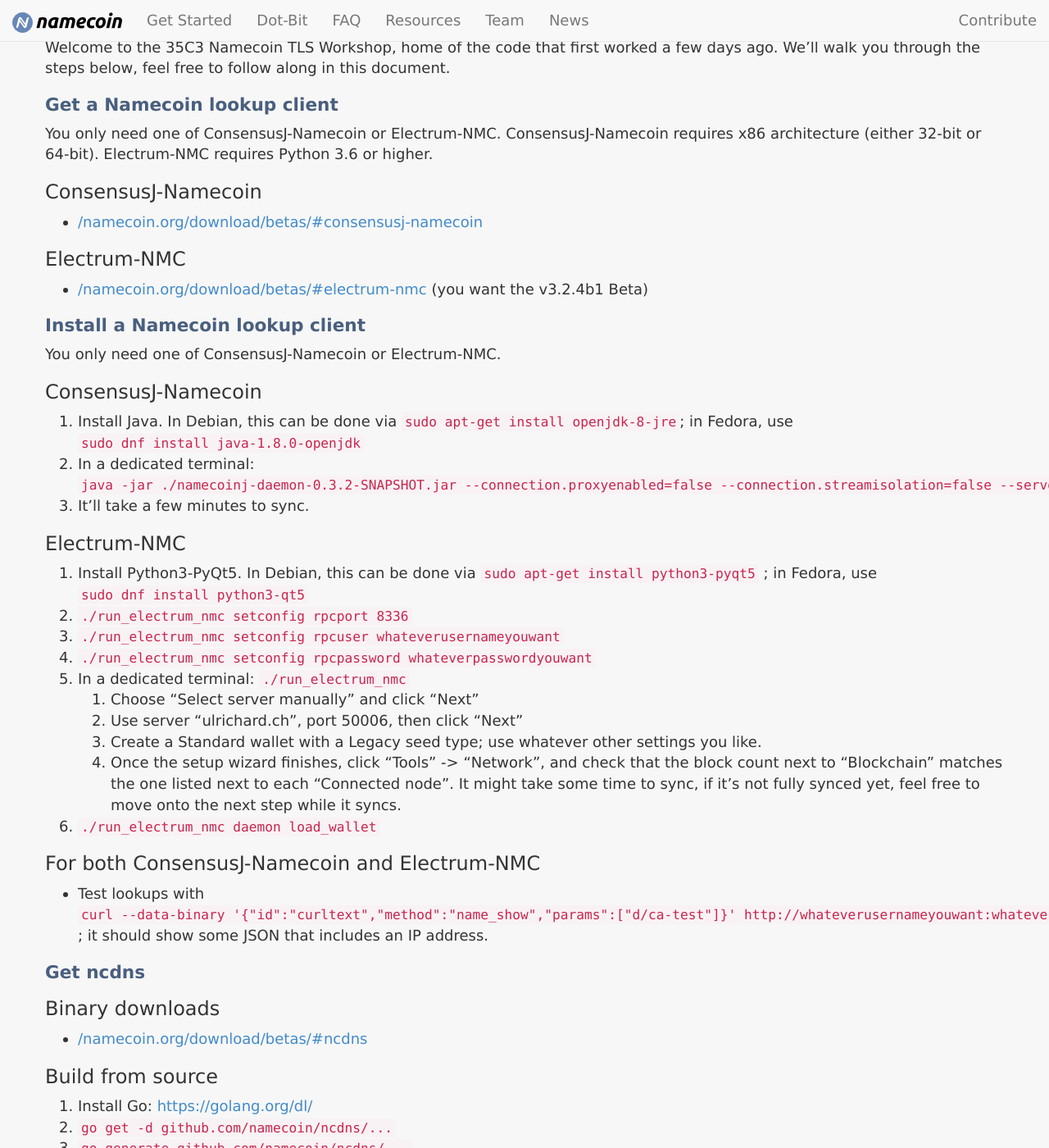
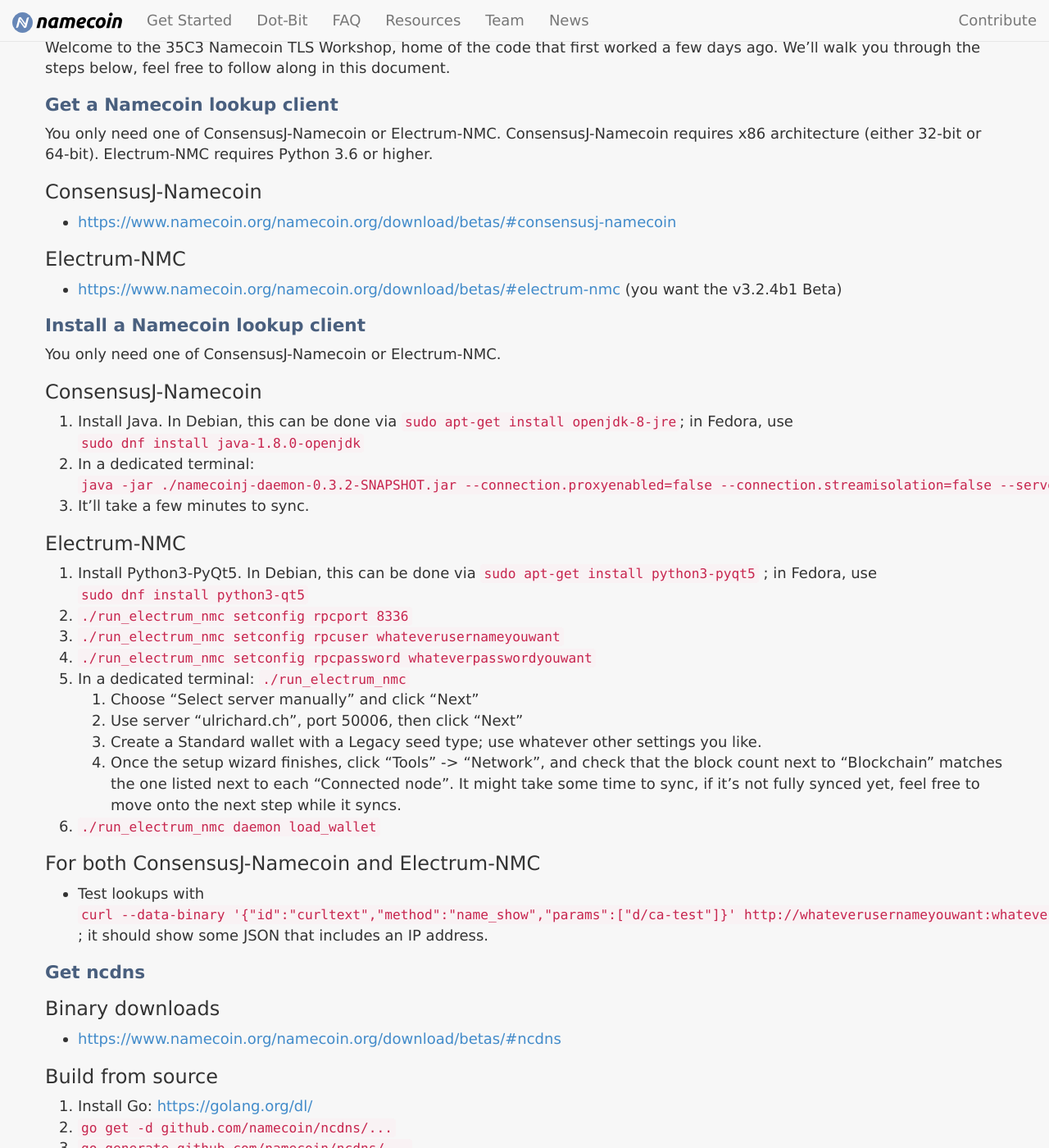
Before and after one commit to JeremyRand/namecoin.org, a Jekyll site: the page built from resources/presentations/35C3/tls-workshop/index.md, in a window 1280 px wide and 1400 px high, scrolled down 415 px. Shown: the whole window at 82% size. Built offline with Jekyll 4.4.1, drawn with Linux system fonts in a browser that asks for light colours; some of the changed text lies outside the part shown.

Commit message:
Fix URL formatting of 35C3 workshop notes

```diff
--- a/resources/presentations/35C3/tls-workshop/index.md
+++ b/resources/presentations/35C3/tls-workshop/index.md
@@ -15,11 +15,11 @@ You only need one of ConsensusJ-Namecoin or Electrum-NMC.  ConsensusJ-Namecoin r
 
 ### ConsensusJ-Namecoin
 
-* [{{ "/download/betas/#consensusj-namecoin" | relative_url }}]({{ "/download/betas/#consensusj-namecoin" | relative_url }})
+* [{{ "/download/betas/#consensusj-namecoin" | absolute_url }}]({{ "/download/betas/#consensusj-namecoin" | relative_url }})
 
 ### Electrum-NMC
 
-* [{{ "/download/betas/#electrum-nmc" | relative_url }}]({{ "/download/betas/#electrum-nmc" | relative_url }}) (you want the v3.2.4b1 Beta)
+* [{{ "/download/betas/#electrum-nmc" | absolute_url }}]({{ "/download/betas/#electrum-nmc" | relative_url }}) (you want the v3.2.4b1 Beta)
 
 ## Install a Namecoin lookup client
 
@@ -52,7 +52,7 @@ You only need one of ConsensusJ-Namecoin or Electrum-NMC.
 
 ### Binary downloads
 
-* [{{ "/download/betas/#ncdns" | relative_url }}]({{ "/download/betas/#ncdns" | relative_url }})
+* [{{ "/download/betas/#ncdns" | absolute_url }}]({{ "/download/betas/#ncdns" | relative_url }})
 
 ### Build from source
 
@@ -110,7 +110,7 @@ Included in ncdns binary downloads; see above.
 
 ## Install dns-prop279
 
-1. See instructions at [{{ "/docs/tor-resolution/#install-torns" | relative_url }}]({{ "/docs/tor-resolution/#install-torns" | relative_url }}).
+1. See instructions at [{{ "/docs/tor-resolution/#install-torns" | absolute_url }}]({{ "/docs/tor-resolution/#install-torns" | relative_url }}).
 
 ## Get certdehydrate-dane-rest-api
 
```
